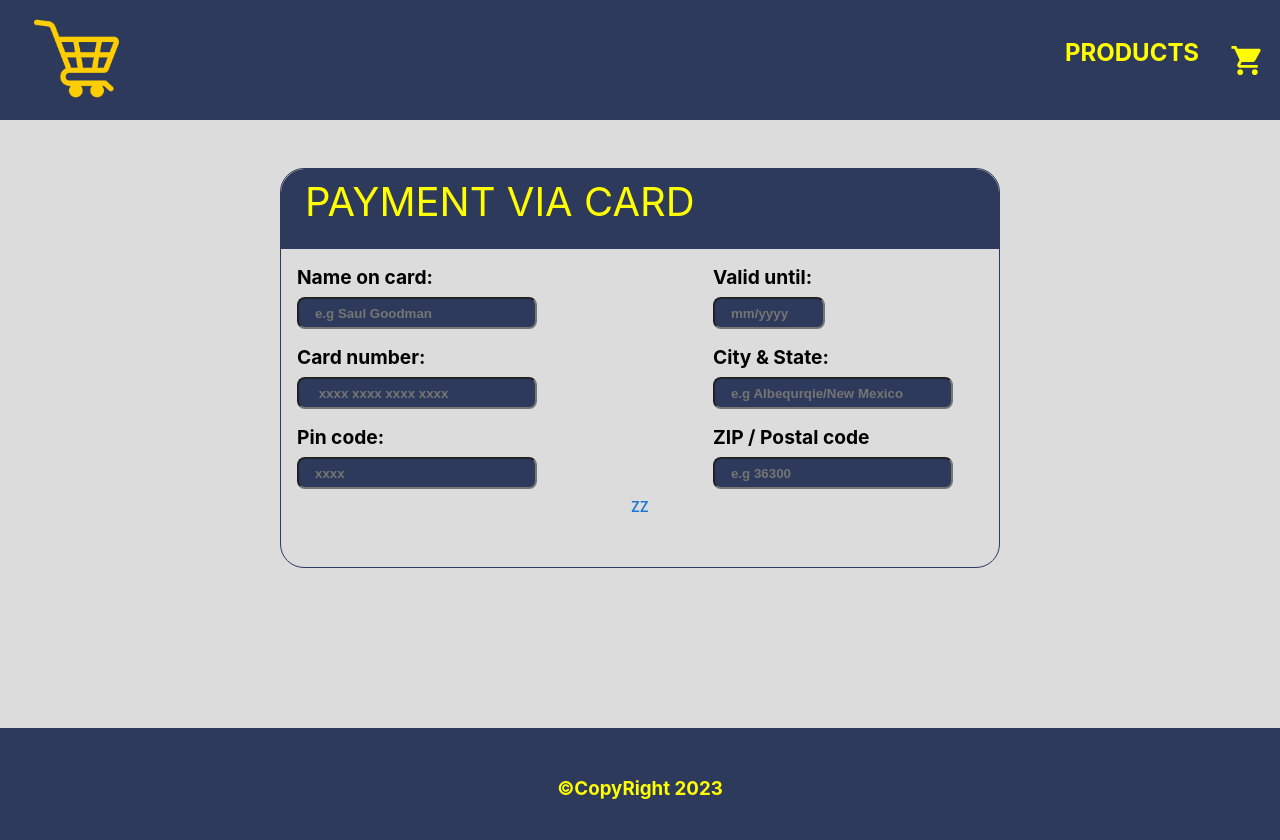
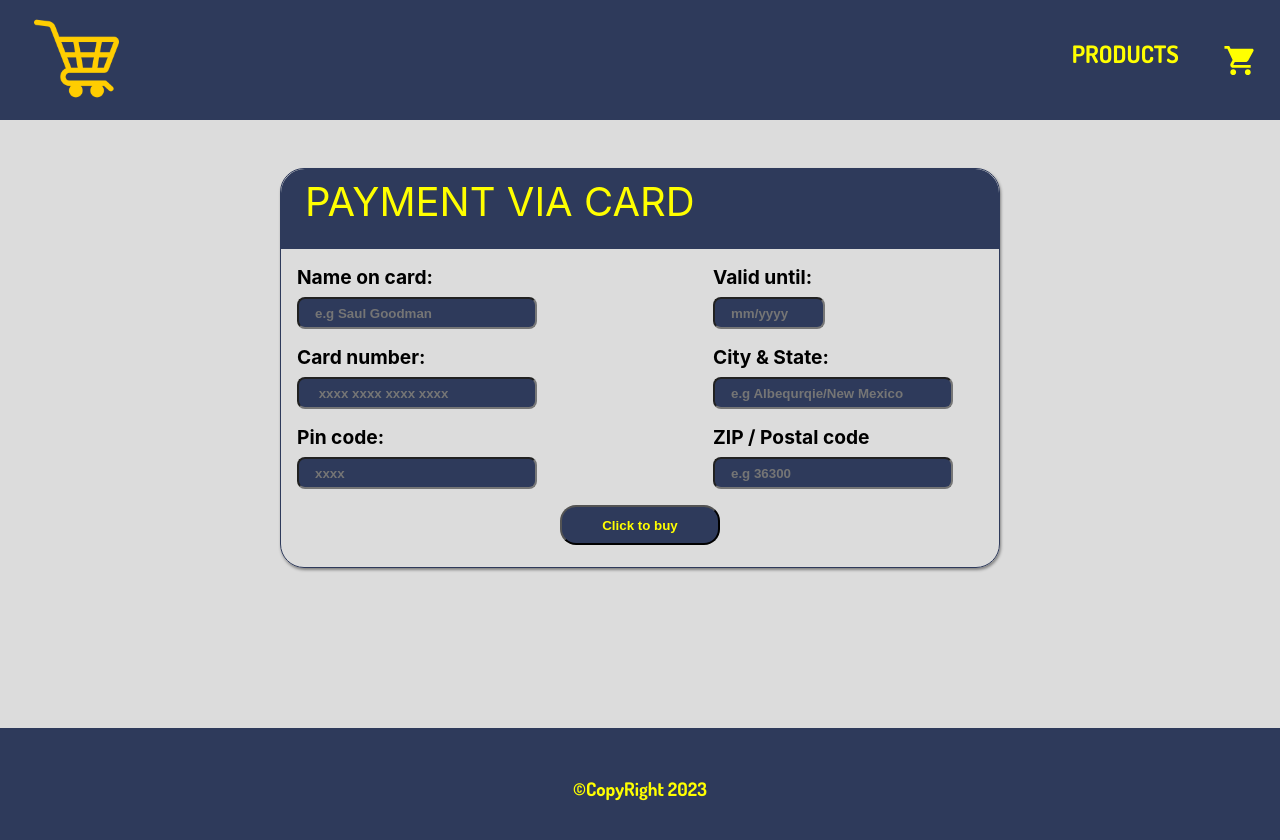
Before and after one commit to UBaksa/shopping-cart, a React (Create React App) app: page /order in a window 1280 px wide. Shown: the top 840 px of the page. Built offline with nearby package versions, Linux system fonts and the light colour scheme.

Commit message:
done app

```diff
--- a/src/App.js
+++ b/src/App.js
@@ -6,7 +6,7 @@ import Homepage from "./pages/Homepage/Homepage";
 import Products from "./pages/Products/Products";
 import Cart from "./pages/Cart/Cart";
 import { Toaster } from "react-hot-toast";
-import Order from "./pages/Order/Order";
+import Pay from "./pages/Order/Pay";
 
 function App() {
   return (
@@ -20,7 +20,7 @@ function App() {
           <Route path="/" element={<Homepage />} />
           <Route path="/products" element={<Products />} />
           <Route path="/cart" element={<Cart />} />
-          <Route path="/order" element={<Order />} />
+          <Route path="/order" element={<Pay />} />
         </Routes>
       </main>
       <Footer />
--- a/src/components/Footer/Footer.css
+++ b/src/components/Footer/Footer.css
@@ -5,4 +5,9 @@
   align-items: center;
   justify-content: center;
   color: yellow;
+  font-family: dosis;
 }
+@font-face {
+  font-family: dosis;
+  src: url(../../../public/fonts/Dosis-Bold.ttf);
+}
--- a/src/components/Navbar/Navbar.css
+++ b/src/components/Navbar/Navbar.css
@@ -4,6 +4,7 @@
   display: flex;
   align-items: center;
   justify-content: space-between;
+  font-family: dosis;
 }
 
 .links {
@@ -46,3 +47,7 @@
   font-weight: bolder;
   background-color: yellow;
 }
+@font-face {
+  font-family: dosis;
+  src: url(../../../public/fonts/Dosis-Bold.ttf);
+}
--- a/src/pages/Cart/Cart.css
+++ b/src/pages/Cart/Cart.css
@@ -60,3 +60,10 @@
 .buy {
   animation: fade-in 0.3s ease-out;
 }
+@font-face {
+  font-family: dosis;
+  src: url(../../../public/fonts/Dosis-Bold.ttf);
+}
+a {
+  font-family: dosis;
+}
--- a/src/pages/Homepage/Homepage.css
+++ b/src/pages/Homepage/Homepage.css
@@ -8,6 +8,7 @@
   display: flex;
   justify-content: flex-end;
   align-items: center;
+  font-family: dosis;
 }
 .home-title {
   background-color: #2e3a5b;
@@ -15,7 +16,6 @@
   padding: 10px;
   margin-right: 20px;
   font-size: 3.5rem;
-  font-family: "Anton", sans-serif;
 }
 .home-text {
   display: block;
@@ -29,3 +29,7 @@
   text-decoration: none;
   font-weight: 700;
 }
+@font-face {
+  font-family: dosis;
+  src: url(../../../public/fonts/Dosis-Bold.ttf);
+}
--- a/src/pages/Order/Order.css
+++ b/src/pages/Order/Pay.css
@@ -5,6 +5,7 @@
   border-radius: 1.5rem;
   height: 25rem;
   width: 45rem;
+  box-shadow: 1px 2px 3px gray;
 }
 .nav {
   border-top-left-radius: 1.5rem;
--- a/src/pages/Order/Order.js
+++ b/src/pages/Order/Pay.js
@@ -1,10 +1,9 @@
 import React, { useState } from "react";
-import "./Order.css";
+import "./Pay.css";
 import { useNavigate } from "react-router-dom";
 import { useContext } from "react";
 import { AppContext } from "../../context/AppContext";
 import toast, { Toaster } from "react-hot-toast";
-import Button from "@mui/material/Button";
 
 export default function Order() {
   const Navigation = useNavigate();
@@ -44,11 +43,10 @@ export default function Order() {
       setPinkod("");
       setPostanskiBroj("");
       setVazido("");
+      toast.success("Purchase successfully !");
       clearCart();
       setTimeout(() => {
-        Navigation(
-          "C:UsershpDesktopReact.JSsecond react projectshopping-cartsrcpagesProductsProducts.js"
-        );
+        Navigation("/Products");
       }, 1300);
     }
   };
@@ -136,7 +134,23 @@ export default function Order() {
           </div>
         </div>
       </div>
-      <Button> ZZ </Button>
+      <button
+        style={{
+          width: "10rem",
+          height: "2.5rem",
+          marginTop: "1rem",
+          borderRadius: "1rem",
+          fontWeight: "bold",
+          color: "yellow",
+          backgroundColor: "#2e3a5b",
+          cursor: "pointer",
+        }}
+        onClick={() => {
+          handleSubmit();
+        }}
+      >
+        Click to buy
+      </button>
     </div>
   );
 }
```
Also changed, not shown: public/fonts/DeliciousHandrawn-Regular.ttf (added), public/fonts/Dosis-Bold.ttf (added).
